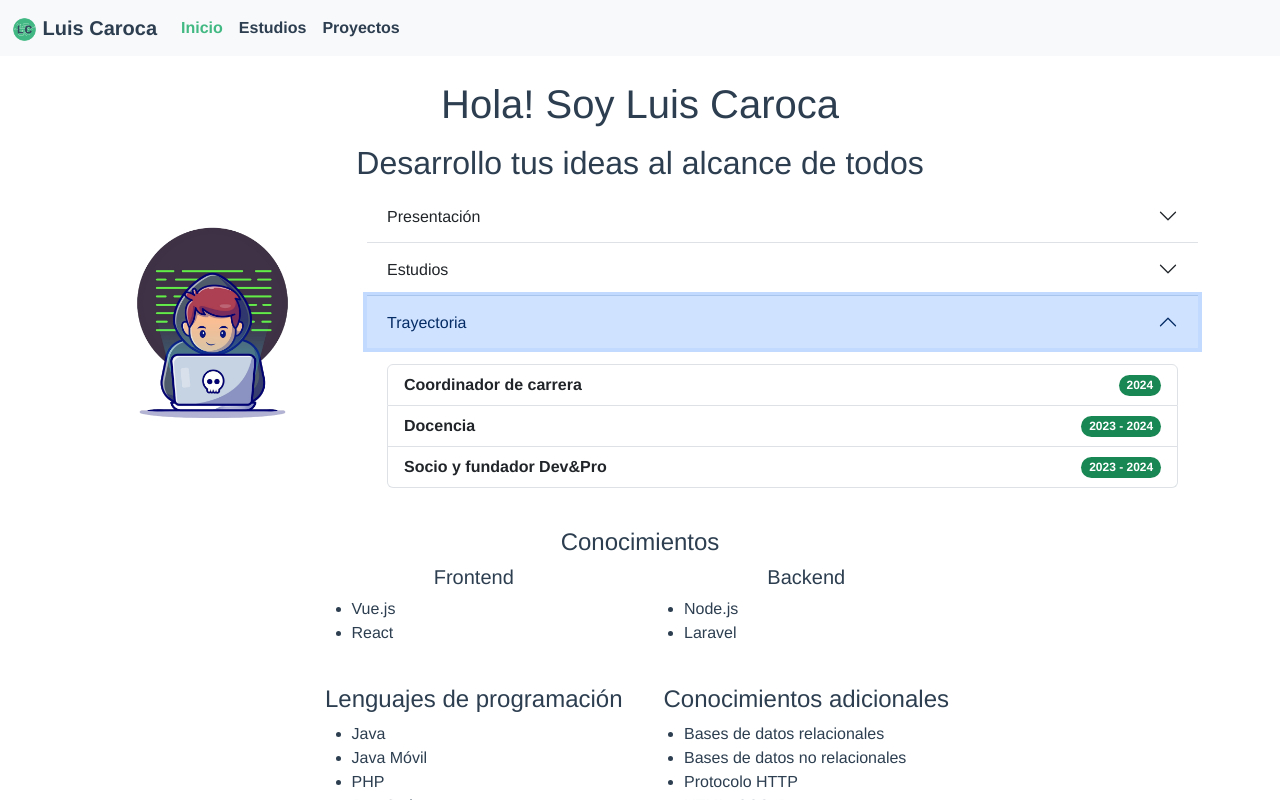
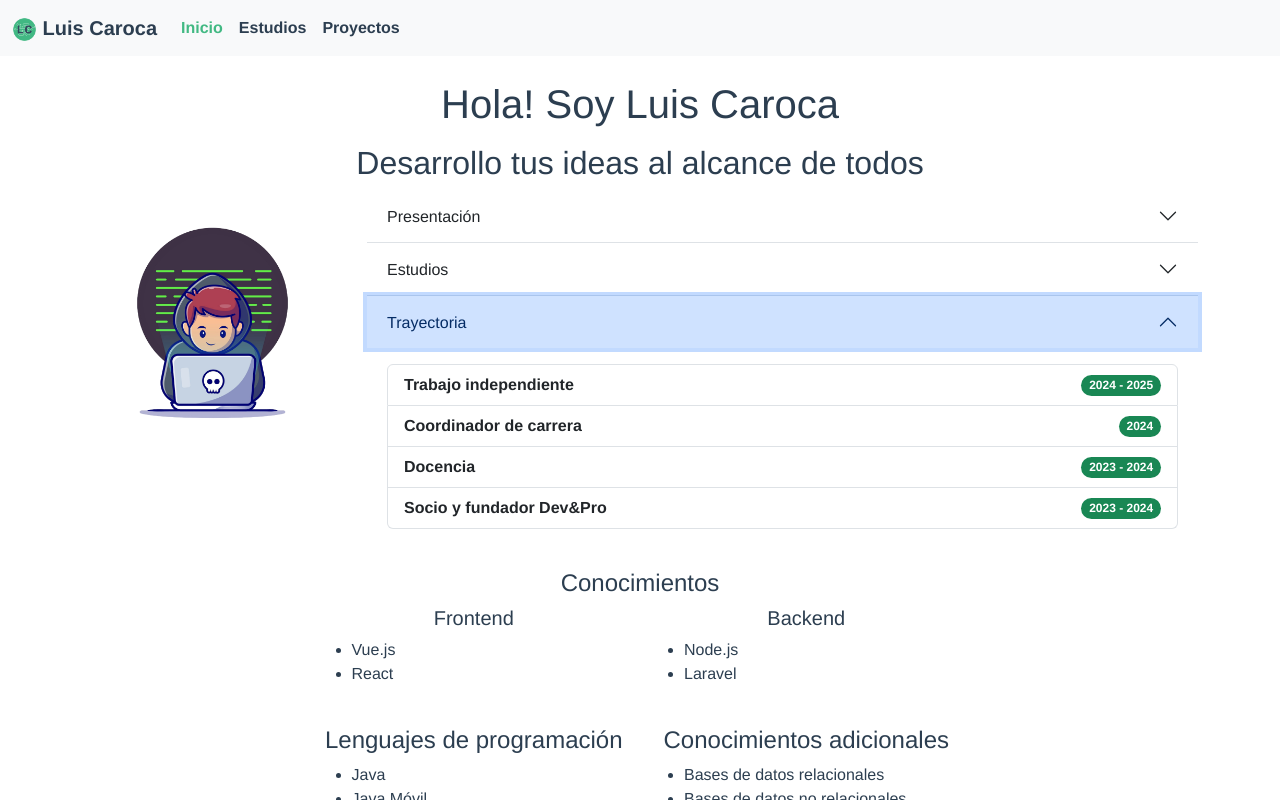
Before and after one commit to Luiscaroca/portfolio, a Vue app: page / in a window 1280 px wide. Both pictures are taken after a click on the button "Trayectoria". Shown: the top 800 px of the page. Built offline with nearby package versions, Linux system fonts and the light colour scheme.

Commit message:
Se agrego nueva experiencia a acordion de trayectoria

```diff
--- a/src/components/Accordion_Home.vue
+++ b/src/components/Accordion_Home.vue
@@ -121,6 +121,14 @@
                   <li
                     class="list-group-item d-flex justify-content-between align-items-center"
                   >
+                    <strong>Trabajo independiente</strong>
+                    <span class="badge text-bg-success rounded-pill"
+                      >2024 - 2025</span
+                    >
+                  </li>
+                  <li
+                    class="list-group-item d-flex justify-content-between align-items-center"
+                  >
                     <strong>Coordinador de carrera</strong>
                     <span class="badge text-bg-success rounded-pill">2024</span>
                   </li>
```
